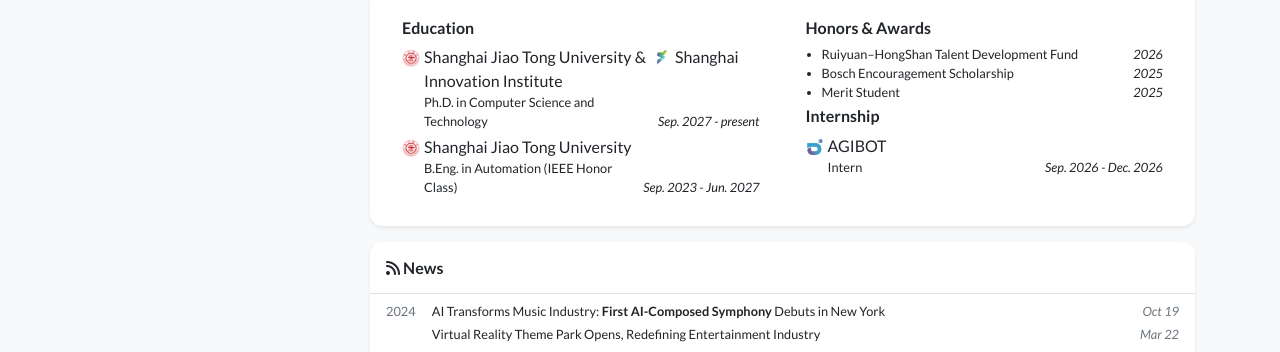
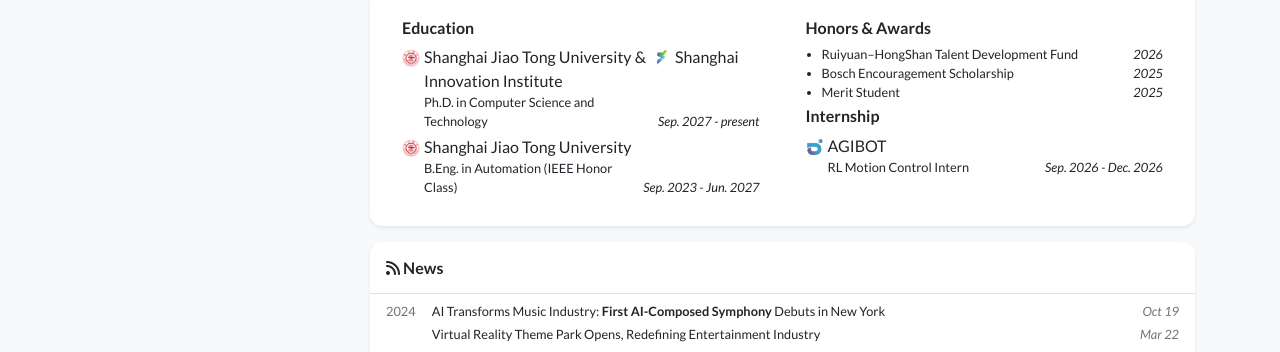
Before and after one commit to PasserbyZzz/PasserbyZzz.github.io, a Jekyll site: the page built from index.html, in a window 1280 px wide and 1387 px high. Shown: the part 542-894 px from the top of the window. Built offline with Jekyll 4.4.1, drawn with Linux system fonts in a browser that asks for light colours; nearby versions of some CDN libraries; a style sheet for code colours, icons or effects is not loaded.

Commit message:
Set internship position

```diff
--- a/_data/profile.yml
+++ b/_data/profile.yml
@@ -47,7 +47,7 @@ education:
 experience:
 - name: AGIBOT
   logo: /assets/images/badges/agibot.png
-  position: Intern
+  position: RL Motion Control Intern
   date: Sep. 2026 - Dec. 2026
 
 awards:
```
